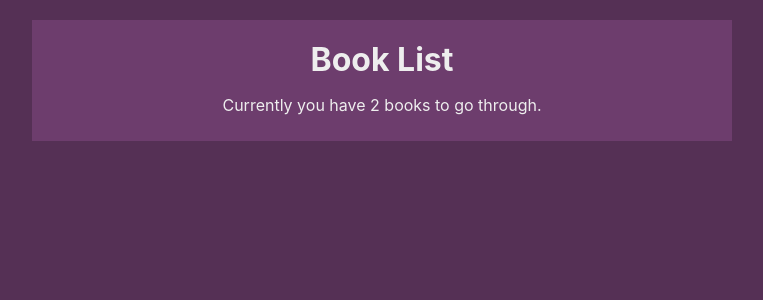
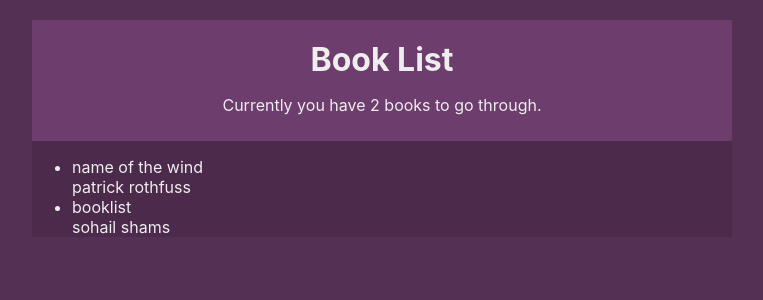
Before and after one commit to sohailshams/book-list, a React (Create React App) app: page / in a window 1280 px wide. Shown: the top 300 px of the page, without its empty margins (258-1021 px from the left). Built offline with nearby package versions, Linux system fonts and the light colour scheme.

Commit message:
Added BookList functional component

```diff
--- a/src/App.js
+++ b/src/App.js
@@ -1,3 +1,4 @@
+import BookList from './components/Booklist';
 import Navbar from './components/Navbar';
 import BookContextProvider from './context/BookContext';
 
@@ -6,6 +7,7 @@ function App() {
     <div className="App">
       <BookContextProvider>
         <Navbar />
+        <BookList />
       </BookContextProvider>
     </div>
   );
--- a/src/components/Bookdetails.js
+++ b/src/components/Bookdetails.js
@@ -0,0 +1,14 @@
+import React, { useContext } from 'react';
+import { BookContext } from '../context/BookContext';
+
+const BookDetails = ({ book }) => {
+  const removeBook = useContext(BookContext);
+  return (
+    <li>
+      <div className="title">{book.title}</div>
+      <div className="author">{book.author}</div>
+    </li>
+  );
+};
+
+export default BookDetails;
--- a/src/components/Booklist.js
+++ b/src/components/Booklist.js
@@ -1,5 +1,6 @@
 import React, { useContext } from 'react';
 import { BookContext } from '../context/BookContext';
+import Bookdetails from './Bookdetails';
 
 const BookList = () => {
   const { books } = useContext(BookContext);
--- a/src/context/BookContext.js
+++ b/src/context/BookContext.js
@@ -5,7 +5,7 @@ export const BookContext = createContext();
 
 export const BookContextProvider = (props) => {
   const [books, setBooks] = useState([
-    { title: 'name og the wind', author: 'patrick rothfuss', id: 1 },
+    { title: 'name of the wind', author: 'patrick rothfuss', id: 1 },
     { title: 'booklist', author: 'sohail shams', id: 2 },
   ]);
 
```
Also changed, not shown: 1 other file (tests, documents, lock files or other folders).
